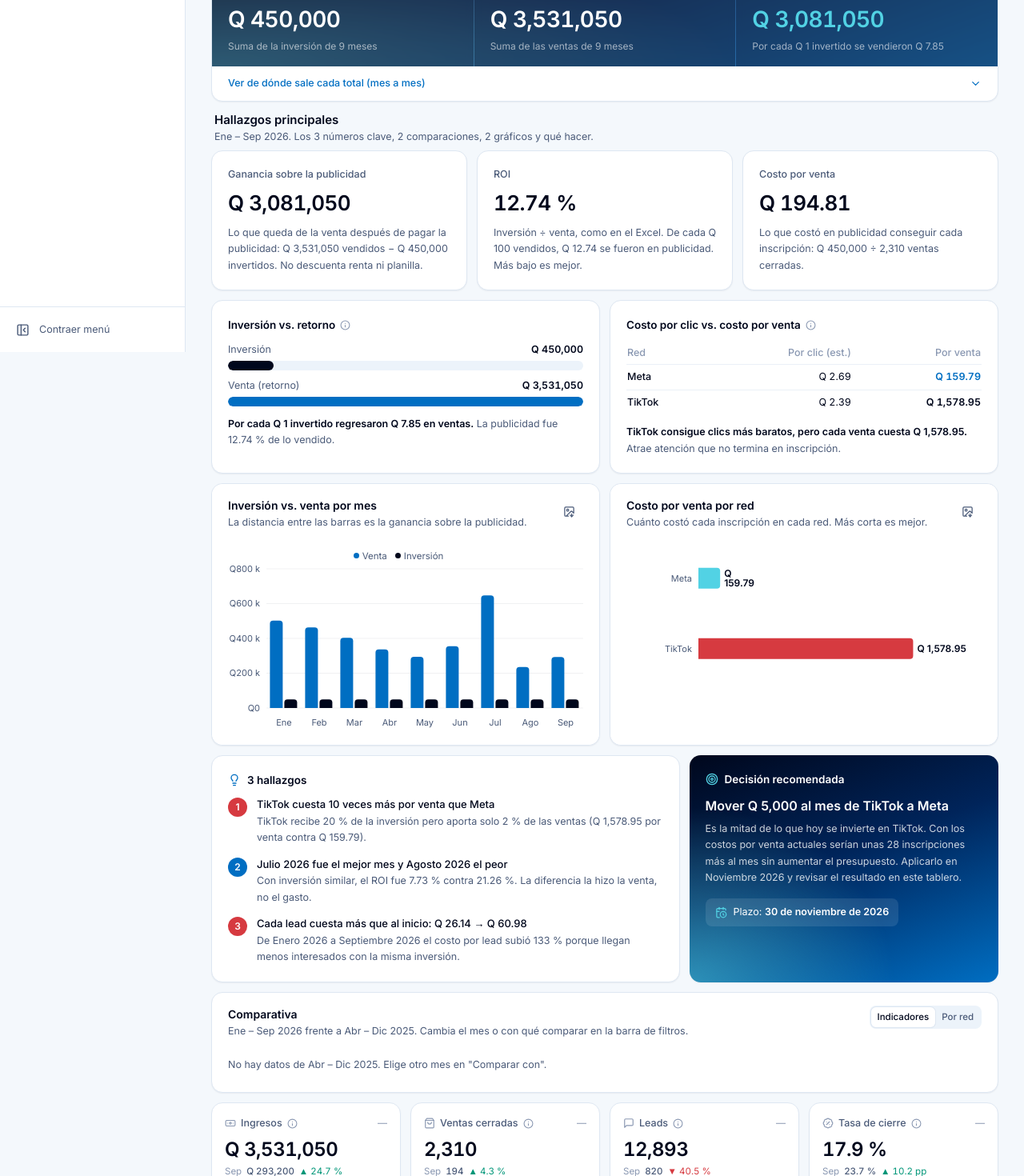
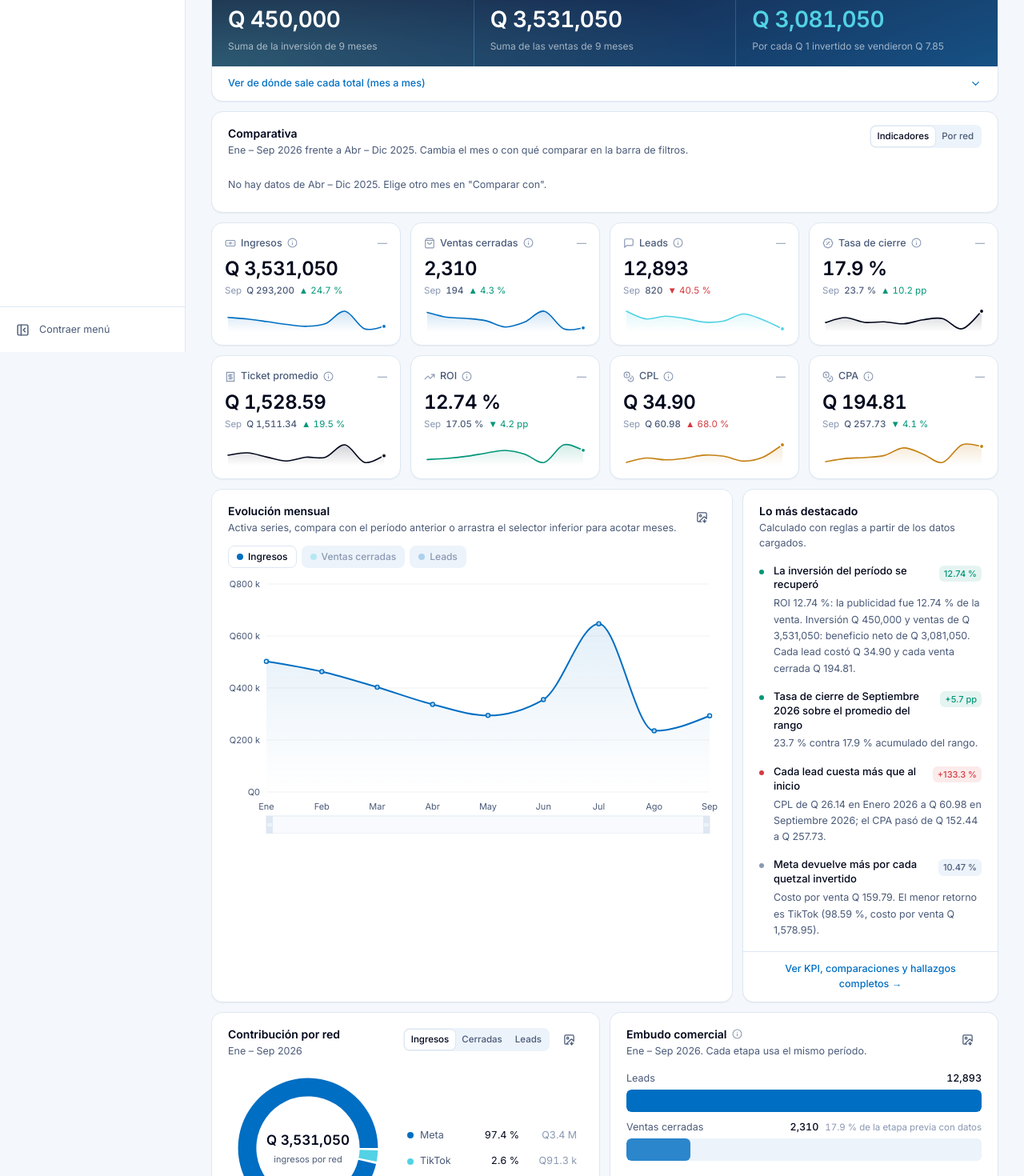
Before and after one commit to NoeGT93/Bussines-Analitics, a React (Vite) app: page / in a window 1280 px wide. Shown: the part 360-1830 px from the top of the page at 80% size. Built offline with nearby package versions, Linux system fonts and the light colour scheme.

Commit message:
Resumen ejecutivo vuelve a la versión anterior; KPI, comparaciones, gráficos, hallazgos y decisión unificados en la página KPI y hallazgos
Co-Authored-By: Claude Opus 5.5 <noreply@anthropic.com>

```diff
--- a/src/components/data/ExecutiveBrief.tsx
+++ b/src/components/data/ExecutiveBrief.tsx
@@ -1,20 +1,20 @@
 import { useMemo, type ReactNode } from 'react';
 import { Bar, BarChart, CartesianGrid, Cell, LabelList, Legend, ReferenceLine, ResponsiveContainer, Tooltip, XAxis, YAxis } from 'recharts';
-import { CalendarClock, Lightbulb, Target } from 'lucide-react';
+import { CalendarClock, Target } from 'lucide-react';
 import { useStore } from '../../store/useStore';
 import { useCompareRange, useTrendRange } from '../../lib/hooks';
 import { roiByChannel, roiByMonth, roiTotal } from '../../lib/roi';
 import { aggSocial, socialFor } from '../../lib/metrics';
-import { compact, fmt, pct } from '../../lib/format';
+import { compact, fmt } from '../../lib/format';
 import { labelLong, labelRange, labelShort, MONTHS_ES } from '../../lib/periods';
 import { axisProps, ChartCard, ChartTip, useChartColors } from '../charts/kit';
 import { Card, cx, Delta, InfoTip } from '../ui';
 
 /**
- * Hallazgos principales: 3 KPI, 2 comparaciones, 2 gráficos, 3 hallazgos y una decisión con plazo.
- * Todo se calcula con el período y la comparación elegidos en los filtros.
+ * Página Hallazgos: 1 · KPI clave, 2 · Comparaciones, 3 · Gráficos, 4 · Hallazgos (lista que recibe como hijos)
+ * y 5 · Decisión con plazo. Todo se calcula con el período y la comparación elegidos en los filtros.
  */
-export function ExecutiveBrief() {
+export function ExecutiveBrief({ children }: { children?: ReactNode }) {
   const { ds, scope, range } = useStore();
   const { cmp, label: cmpLabel } = useCompareRange();
   const { trend, highlight } = useTrendRange();
@@ -43,46 +43,6 @@ export function ExecutiveBrief() {
   const sorted = [...ch].sort((a, b) => (a.cpa ?? Infinity) - (b.cpa ?? Infinity));
   const best = sorted[0];
   const worst = sorted[sorted.length - 1];
-  const invTotal = ch.reduce((s, r) => s + (r.inversion ?? 0), 0);
-  const venTotal = ch.reduce((s, r) => s + (r.ventas ?? 0), 0);
-
-  // ---------- 3 hallazgos ----------
-  const findings: { title: string; body: string; tone: 'good' | 'bad' | 'info' }[] = [];
-  if (best && worst && best !== worst && worst.cpa && best.cpa) {
-    findings.push({
-      tone: 'bad',
-      title: `${worst.canal} cuesta ${Math.round(worst.cpa / best.cpa)} veces más por venta que ${best.canal}`,
-      body: `${worst.canal} recibe ${pct((worst.inversion ?? 0) / invTotal, 0).replace('+', '')} de la inversión pero aporta solo ${pct((worst.ventas ?? 0) / venTotal, 0).replace('+', '')} de las ventas (${fmt(worst.cpa, 'Q2')} por venta contra ${fmt(best.cpa, 'Q2')}).`,
-    });
-  }
-  if (prev && prev.ingresos) {
-    const dv = rel(t.ingresos, prev.ingresos)!;
-    findings.push({
-      tone: dv >= 0 ? 'good' : 'bad',
-      title: `La venta ${dv >= 0 ? 'subió' : 'bajó'} ${pct(Math.abs(dv), 0).replace('+', '')} frente a ${labelRange(cmp!)}`,
-      body: `Con ${t.inversion === prev.inversion ? 'la misma inversión' : `una inversión de ${fmt(t.inversion, 'Q')}`}, el ROI pasó de ${fmt(prev.roi, '%2')} a ${fmt(t.roi, '%2')}: ${t.roi! < prev.roi! ? 'la publicidad rindió más' : 'la publicidad rindió menos'}.`,
-    });
-  } else if (d.months.length >= 2) {
-    const bestM = d.months.reduce((a, b) => ((b.roi ?? Infinity) < (a.roi ?? Infinity) ? b : a));
-    const worstM = d.months.reduce((a, b) => ((b.roi ?? -Infinity) > (a.roi ?? -Infinity) ? b : a));
-    findings.push({
-      tone: 'info',
-      title: `${labelLong(bestM.period)} fue el mejor mes y ${labelLong(worstM.period)} el peor`,
-      body: `Con inversión similar, el ROI fue ${fmt(bestM.roi, '%2')} contra ${fmt(worstM.roi, '%2')}. La diferencia la hizo la venta, no el gasto.`,
-    });
-  }
-  if (d.months.length >= 2) {
-    const f = d.months[0];
-    const l = d.months[d.months.length - 1];
-    if (f.costoConsulta && l.costoConsulta) {
-      const dl = l.costoConsulta / f.costoConsulta - 1;
-      findings.push({
-        tone: dl > 0.1 ? 'bad' : dl < -0.1 ? 'good' : 'info',
-        title: `Cada lead cuesta ${dl > 0 ? 'más' : 'menos'} que al inicio: ${fmt(f.costoConsulta, 'Q2')} → ${fmt(l.costoConsulta, 'Q2')}`,
-        body: `De ${labelLong(f.period)} a ${labelLong(l.period)} el costo por lead ${dl > 0 ? 'subió' : 'bajó'} ${pct(Math.abs(dl), 0).replace('+', '')} porque ${dl > 0 ? 'llegan menos interesados' : 'llegan más interesados'} con la misma inversión.`,
-      });
-    }
-  }
 
   // ---------- Decisión con plazo ----------
   const now = new Date();
@@ -111,20 +71,9 @@ export function ExecutiveBrief() {
   const chartCh = sorted.map((r) => ({ canal: r.canal, cpa: r.cpa ?? 0 }));
 
   return (
-    <section className="mb-3" aria-labelledby="hallazgos-titulo">
-      <div className="mb-2 flex flex-wrap items-end justify-between gap-2 px-1">
-        <div>
-          <h2 id="hallazgos-titulo" className="text-[15px] font-semibold text-ink">
-            Hallazgos principales
-          </h2>
-          <p className="text-[12.5px] text-muted">
-            {labelRange(range)}
-            {prev ? `, comparado con ${labelRange(cmp!)}` : ''}. Los 3 números clave, 2 comparaciones, 2 gráficos y qué hacer.
-          </p>
-        </div>
-      </div>
-
-      {/* 3 KPI */}
+    <div className="space-y-6">
+      <section aria-labelledby="sec-kpi">
+      <SectionTitle id="sec-kpi" n={1} title="KPI clave" note={`Los 3 números que resumen ${labelRange(range)}${prev ? ` y su cambio frente a ${labelRange(cmp!)}` : ''}.`} />
       <div className="grid grid-cols-1 gap-3 sm:grid-cols-3">
         <Kpi
           label="Ganancia sobre la publicidad"
@@ -152,8 +101,11 @@ export function ExecutiveBrief() {
         />
       </div>
 
-      {/* 2 comparaciones */}
-      <div className="mt-3 grid grid-cols-1 gap-3 lg:grid-cols-2">
+      </section>
+
+      <section aria-labelledby="sec-comp">
+      <SectionTitle id="sec-comp" n={2} title="Comparaciones" note="Lo invertido contra lo vendido, y lo barato de un clic contra lo caro de una venta." />
+      <div className="grid grid-cols-1 gap-3 lg:grid-cols-2">
         <Card className="p-5">
           <CompareTitle title="Inversión vs. retorno" help="Compara lo que se pagó en publicidad con lo que se vendió en el mismo período." />
           <div className="mt-3 space-y-2.5">
@@ -204,8 +156,11 @@ export function ExecutiveBrief() {
         </Card>
       </div>
 
-      {/* 2 gráficos */}
-      <div className="mt-3 grid grid-cols-1 gap-3 lg:grid-cols-2">
+      </section>
+
+      <section aria-labelledby="sec-graf">
+      <SectionTitle id="sec-graf" n={3} title="Gráficos" note="La ganancia mes a mes y el costo de cada inscripción por red." />
+      <div className="grid grid-cols-1 gap-3 lg:grid-cols-2">
         <ChartCard title="Inversión vs. venta por mes" subtitle="La distancia entre las barras es la ganancia sobre la publicidad." exportName="inversion-vs-venta">
           <div className="h-[240px]">
             <ResponsiveContainer>
@@ -258,32 +213,24 @@ export function ExecutiveBrief() {
         </ChartCard>
       </div>
 
-      {/* 3 hallazgos + decisión con plazo */}
-      <div className="mt-3 grid grid-cols-1 gap-3 lg:grid-cols-5">
-        <Card className="p-5 lg:col-span-3">
-          <div className="flex items-center gap-2 text-[13.5px] font-semibold text-ink">
-            <Lightbulb size={16} className="text-electric" /> 3 hallazgos
-          </div>
-          <ol className="mt-3 space-y-3.5">
-            {findings.slice(0, 3).map((f, i) => (
-              <li key={i} className="flex gap-3">
-                <span className={cx('grid h-6 w-6 shrink-0 place-items-center rounded-full text-[12px] font-semibold text-white', f.tone === 'good' ? 'bg-up' : f.tone === 'bad' ? 'bg-down' : 'bg-electric')}>{i + 1}</span>
-                <div>
-                  <p className="text-[13px] font-medium leading-snug text-ink">{f.title}</p>
-                  <p className="mt-0.5 text-[12.5px] leading-relaxed text-muted">{f.body}</p>
-                </div>
-              </li>
-            ))}
-          </ol>
-        </Card>
+      </section>
 
-        {decision && (
-          <div className="bg-brand-gradient rounded-card p-5 text-white shadow-card lg:col-span-2">
+      {children && (
+        <section aria-labelledby="sec-hall">
+          <SectionTitle id="sec-hall" n={4} title="Hallazgos" note="Qué pasó, qué significa y qué hacer, en palabras sencillas." />
+          {children}
+        </section>
+      )}
+
+      {decision && (
+        <section aria-labelledby="sec-dec">
+          <SectionTitle id="sec-dec" n={children ? 5 : 4} title="Decisión con plazo" note="La acción que más impacto tendría según los datos, y para cuándo." />
+          <div className="bg-brand-gradient rounded-card p-5 text-white shadow-card">
             <div className="flex items-center gap-2 text-[13.5px] font-semibold">
               <Target size={16} className="text-aqua" /> Decisión recomendada
             </div>
-            <p className="mt-3 text-[16px] font-semibold leading-snug">{decision.title}</p>
-            <p className="mt-2 text-[12.5px] leading-relaxed text-white/80">{decision.body}</p>
+            <p className="mt-3 text-[18px] font-semibold leading-snug">{decision.title}</p>
+            <p className="mt-2 max-w-3xl text-[13px] leading-relaxed text-white/80">{decision.body}</p>
             <div className="mt-4 inline-flex items-center gap-2 rounded-lg bg-white/10 px-3 py-2 text-[12.5px]">
               <CalendarClock size={15} className="text-aqua" />
               <span>
@@ -291,9 +238,23 @@ export function ExecutiveBrief() {
               </span>
             </div>
           </div>
-        )}
+        </section>
+      )}
+    </div>
+  );
+}
+
+function SectionTitle({ id, n, title, note }: { id: string; n: number; title: string; note: string }) {
+  return (
+    <div className="mb-2.5 flex items-baseline gap-2.5 px-1">
+      <span className="grid h-6 w-6 shrink-0 translate-y-0.5 place-items-center rounded-full bg-electric text-[12px] font-semibold text-white">{n}</span>
+      <div>
+        <h2 id={id} className="text-[15px] font-semibold text-ink">
+          {title}
+        </h2>
+        <p className="text-[12.5px] text-muted">{note}</p>
       </div>
-    </section>
+    </div>
   );
 }
 
--- a/src/components/layout/Shell.tsx
+++ b/src/components/layout/Shell.tsx
@@ -31,7 +31,7 @@ import { exportCsv, exportPdf, exportXlsx } from '../../lib/exporter';
 
 export const NAV: { id: PageId; label: string; icon: ReactNode }[] = [
   { id: 'overview', label: 'Resumen ejecutivo', icon: <LayoutDashboard size={17} /> },
-  { id: 'findings', label: 'Hallazgos', icon: <Lightbulb size={17} /> },
+  { id: 'findings', label: 'KPI y hallazgos', icon: <Lightbulb size={17} /> },
   { id: 'traffic', label: 'Leads por red', icon: <MousePointerClick size={17} /> },
   { id: 'social', label: 'Alcance y clics', icon: <Share2 size={17} /> },
   { id: 'roi', label: 'ROI y costos', icon: <Coins size={17} /> },
--- a/src/pages/Findings.tsx
+++ b/src/pages/Findings.tsx
@@ -6,6 +6,7 @@ import { buildFindings, type Finding } from '../lib/findings';
 import { labelRange } from '../lib/periods';
 import { Card, cx, PageHeader, Segmented } from '../components/ui';
 import { NoData } from '../components/data/Shared';
+import { ExecutiveBrief } from '../components/data/ExecutiveBrief';
 
 const TONE: Record<Finding['tone'], { icon: JSX.Element; ring: string; chip: string; label: string }> = {
   good: { icon: <CircleCheck size={18} />, ring: 'text-up', chip: 'bg-up/10 text-up', label: 'Va bien' },
@@ -26,13 +27,13 @@ export function Findings() {
   return (
     <>
       <PageHeader
-        title="Hallazgos"
-        description={`${scopeLabel}, ${labelRange(range)}${cmp ? `, comparado con ${labelRange(cmp)}` : ''}. Lo más importante que dicen los datos, en palabras sencillas: qué pasó, qué significa y qué hacer.`}
+        title="KPI y hallazgos"
+        description={`${scopeLabel}, ${labelRange(range)}${cmp ? `, comparado con ${labelRange(cmp)}` : ''}. En orden: los KPI clave, las comparaciones, los gráficos, los hallazgos y la decisión recomendada.`}
       />
       {!hasData ? (
         <NoData />
       ) : (
-        <>
+        <ExecutiveBrief>
           <div className="mb-3 flex flex-wrap items-center gap-2">
             <Segmented
               label="Filtrar hallazgos"
@@ -83,7 +84,7 @@ export function Findings() {
               Con este período hay pocos datos para comparar. Elige "Varios meses" o "Comparar con" un mes con datos para ver más hallazgos.
             </p>
           )}
-        </>
+        </ExecutiveBrief>
       )}
     </>
   );
--- a/src/pages/Overview.tsx
+++ b/src/pages/Overview.tsx
@@ -4,15 +4,15 @@ import { useStore } from '../store/useStore';
 import { KpiCard, type KpiCardProps } from '../components/kpi/KpiCard';
 import { LeadSnapshotCard } from '../components/data/LeadSnapshot';
 import { AccumulatedCard } from '../components/data/Accumulated';
-import { ExecutiveBrief } from '../components/data/ExecutiveBrief';
 import { roiByMonth, roiTotal } from '../lib/roi';
 import type { Unit } from '../lib/format';
 import type { PageId } from '../store/useStore';
 import { ChartCard, useChartColors } from '../components/charts/kit';
 import { Donut, Funnel, TrendChart } from '../components/charts/Charts';
 import { Card, CardHeader, PageHeader, Segmented } from '../components/ui';
-import { MonthTable, NoData, SourceNote } from '../components/data/Shared';
+import { InsightItem, MonthTable, NoData, SourceNote } from '../components/data/Shared';
 import { channelsFor, kpi, METRICS, rowsFor, totalOf, type SeriesMetric } from '../lib/metrics';
+import { generateInsights } from '../lib/insights';
 import { useCompareRange, useScopeRows, useTrendRange } from '../lib/hooks';
 import { labelRange } from '../lib/periods';
 import { CompareCard } from '../components/data/CompareCard';
@@ -107,6 +107,7 @@ export function Overview() {
     return list;
   }, [ds, scope, range, cmp, prevLabel, roi, c, setPage]);
 
+  const insights = useMemo(() => generateInsights({ ds, scope, range }).slice(0, 4), [ds, scope, range]);
   const channels = useMemo(() => channelsFor(ds, scope, range), [ds, scope, range]);
 
   if (!hasData) {
@@ -130,8 +131,6 @@ export function Overview() {
 
       <AccumulatedCard />
 
-      <ExecutiveBrief />
-
       <CompareCard />
 
       <div className="grid grid-cols-2 gap-2.5 sm:gap-3 xl:grid-cols-4">
@@ -140,8 +139,8 @@ export function Overview() {
         ))}
       </div>
 
-      <div className="mt-3 grid grid-cols-1 gap-3">
-        <div className="min-w-0" data-report-chart>
+      <div className="mt-3 grid grid-cols-1 gap-3 xl:grid-cols-3">
+        <div className="min-w-0 xl:col-span-2" data-report-chart>
           <ChartCard
             title="Evolución mensual"
             subtitle={single ? "Todos los meses, con el mes elegido resaltado. Toca otro mes del gráfico para ir a él." : "Activa series, compara con el período anterior o arrastra el selector inferior para acotar meses."}
@@ -151,6 +150,17 @@ export function Overview() {
             <TrendChart rows={trendRows} prevRows={single ? undefined : prevRows} highlight={highlight} onPointClick={(p) => (single ? setRange({ from: p, to: p }, 'month') : openDetail({ period: p }))} onApplyRange={(from, to) => setRange({ from, to }, 'custom')} />
           </ChartCard>
         </div>
+        <Card className="flex flex-col">
+          <CardHeader title="Lo más destacado" subtitle="Calculado con reglas a partir de los datos cargados." />
+          <div className="flex-1 space-y-4 px-5 py-4">
+            {insights.length ? insights.map((i) => <InsightItem key={i.id} ins={i} />) : <p className="text-[12.5px] text-muted">Se necesitan al menos dos meses con datos.</p>}
+          </div>
+          <div className="border-t border-line px-5 py-3">
+            <button type="button" onClick={() => setPage('findings')} className="text-[12.5px] font-medium text-electric hover:underline">
+              Ver KPI, comparaciones y hallazgos completos →
+            </button>
+          </div>
+        </Card>
       </div>
 
       <div className="mt-3 grid grid-cols-1 gap-3 lg:grid-cols-2">
```
Also changed, not shown: 1 other file (tests, documents, lock files or other folders).
